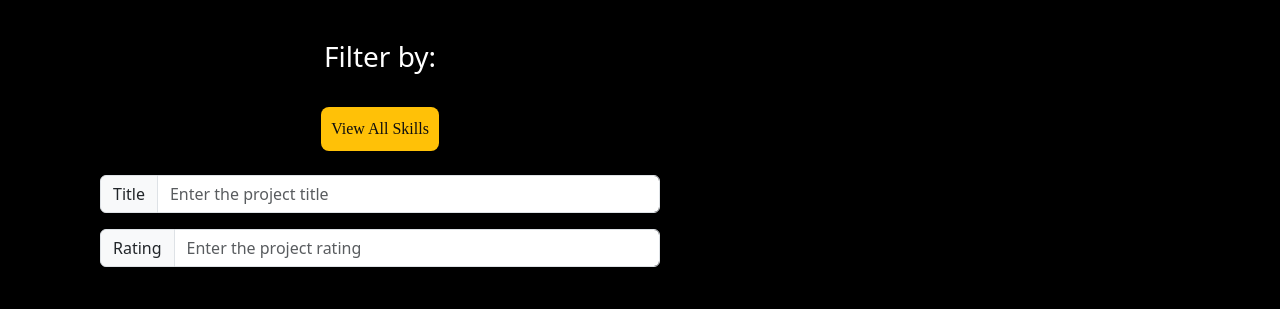
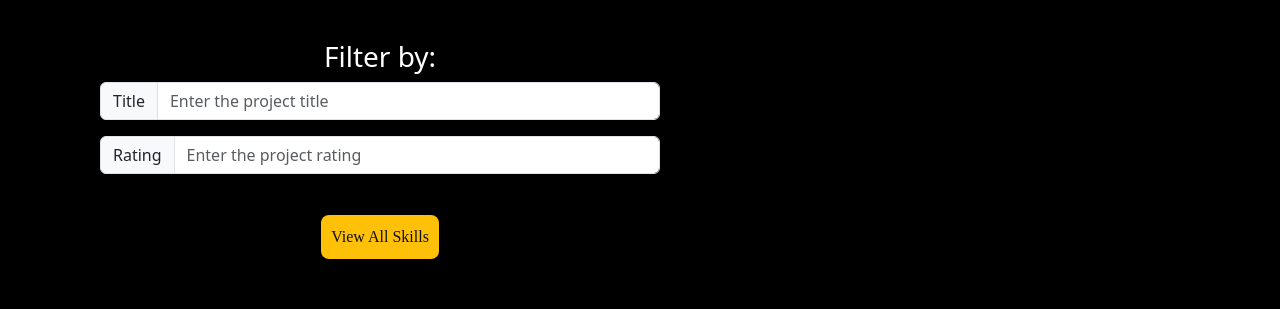
Before and after one commit to LordCartel007/all-portfolio-project, a React (Vite) app: page / in a window 1280 px wide. Shown: the top 309 px of the page. Built offline with nearby package versions, Linux system fonts and the light colour scheme; a web font is replaced by a local one.

Commit message:
shifted all skills button location

```diff
--- a/src/Components/Filter.jsx
+++ b/src/Components/Filter.jsx
@@ -7,12 +7,7 @@ const Filter = ({ onTitleChange, onRatingChange }) => {
   return (
     <div className="filterContainer">
       <h3 className="text-white"> Filter by: </h3>
-      <button
-        className="homebutton mb-4"
-        onClick={() => navigate("/all-skills")}
-      >
-        View All Skills
-      </button>
+
       <InputGroup className="inputcontainer mb-3  ">
         <InputGroup.Text id="basic-addon1">Title</InputGroup.Text>
         <Form.Control
@@ -41,6 +36,13 @@ const Filter = ({ onTitleChange, onRatingChange }) => {
           }}
         />
       </InputGroup>
+
+      <button
+        className="homebutton mb-4"
+        onClick={() => navigate("/all-skills")}
+      >
+        View All Skills
+      </button>
     </div>
   );
 };
```
